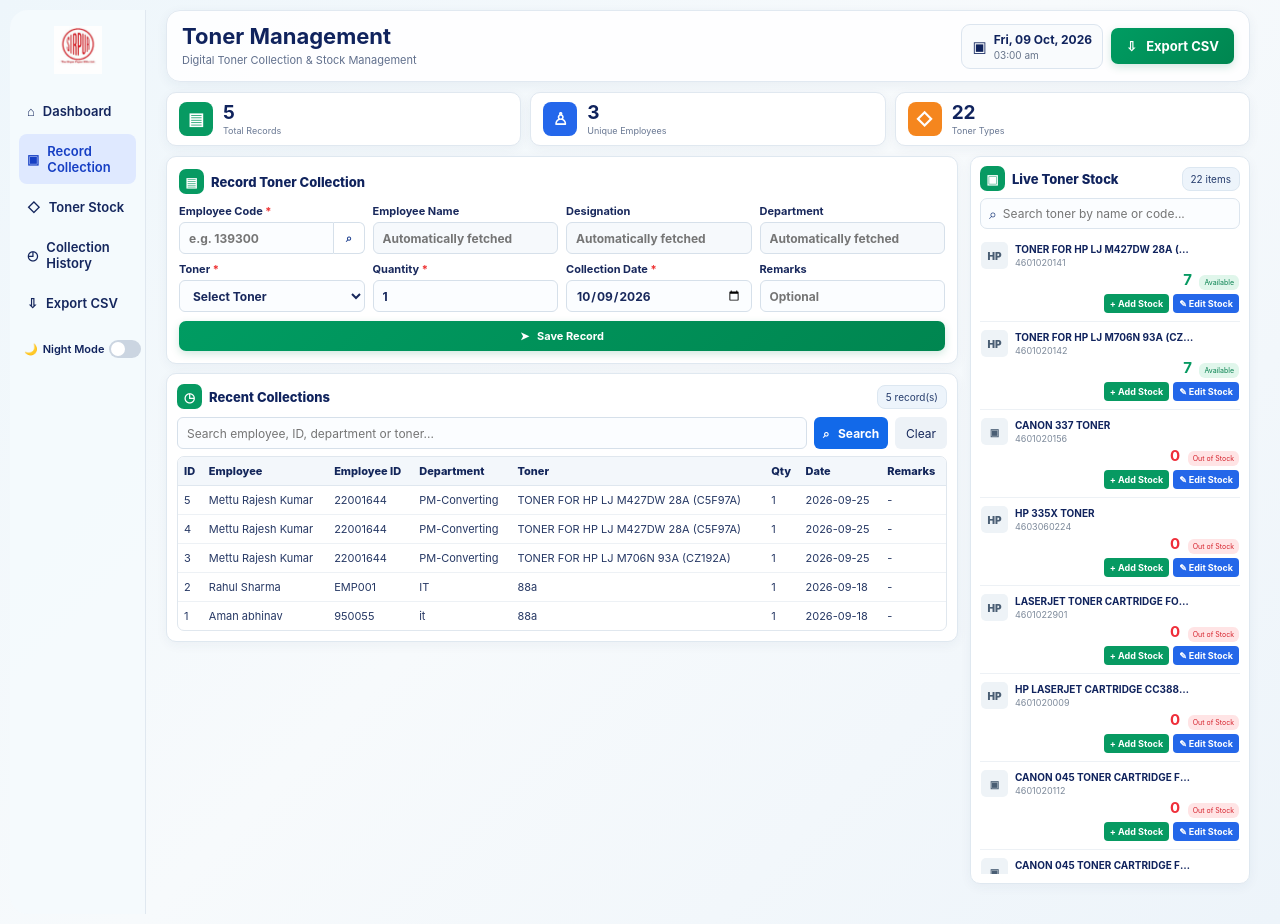
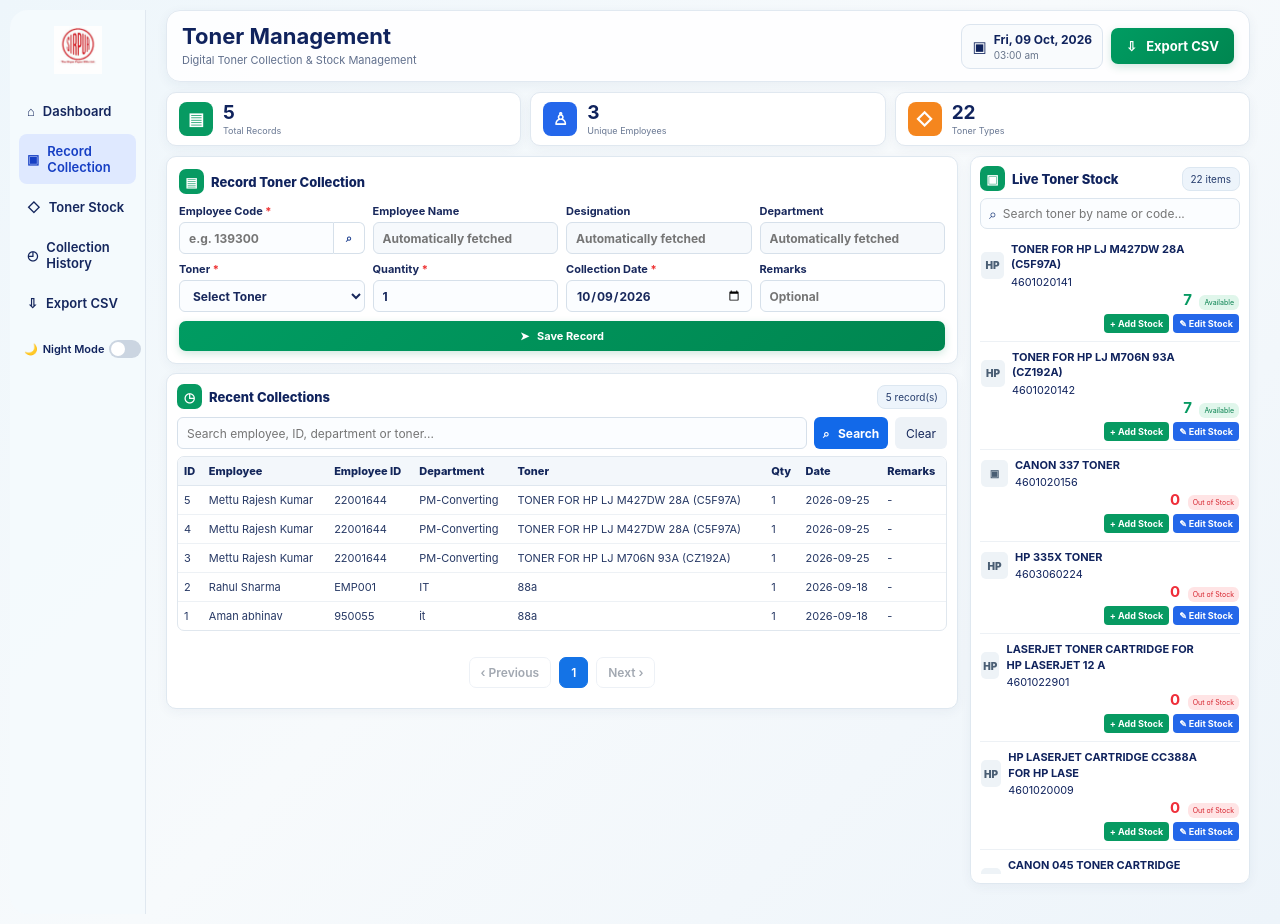
Before and after one commit to abhinavaman/SPM-Toner-Collection, a Flask app: page / in a window 1280 px wide. Run offline with Flask 3, Linux system fonts and the light colour scheme; data comes from the database, SQL or seed files in the repository.

Commit message:
Display full toner names in live stock

```diff
--- a/static/style.css
+++ b/static/style.css
@@ -1,6 +1,46 @@
 /* =====================================================
    NIGHT MODE TOGGLE
 ===================================================== */
+
+.collection-pagination {
+    display: flex;
+    justify-content: center;
+    align-items: center;
+    gap: 8px;
+    margin-top: 16px;
+    padding: 10px 0;
+}
+
+.collection-pagination button {
+    border: 1px solid #d9e1ec;
+    background: #ffffff;
+    color: #334155;
+    border-radius: 7px;
+    padding: 7px 11px;
+    font-size: 12px;
+    font-weight: 600;
+    cursor: pointer;
+}
+
+.collection-pagination button:hover {
+    background: #f1f5f9;
+}
+
+.collection-pagination button:disabled {
+    opacity: 0.45;
+    cursor: not-allowed;
+}
+
+.collection-pagination #collectionPageNumbers {
+    display: flex;
+    gap: 5px;
+}
+
+.collection-pagination #collectionPageNumbers button.active-page {
+    background: #1473e6;
+    color: #ffffff;
+    border-color: #1473e6;
+}
 
 .night-mode {
     display: flex;
@@ -174,7 +214,17 @@ tbody tr:last-child td{border-bottom:0}.empty{text-align:center;color:#8896a9;pa
 .stock-item{position:relative;padding:8px 1px;border-bottom:1px solid #edf1f5}
 .toner-info{display:flex;gap:7px;align-items:center;padding-right:35px}
 .toner-thumb{width:27px;height:27px;border-radius:5px;background:#eef3f7;display:grid;place-items:center;font-size:10px;font-weight:900;color:#4a5e74}
-.toner-info strong{display:block;font-size:10px;line-height:1.25;max-width:180px;white-space:nowrap;overflow:hidden;text-overflow:ellipsis}.toner-info small{display:block;color:#7c899a;font-size:9px;margin-top:2px}
+
+.toner-info strong {
+    display: block;
+    font-size: 11px;
+    line-height: 1.4;
+    white-space: normal;
+    overflow: visible;
+    overflow-wrap: anywhere;
+    max-width: none;
+}
+
 .stock-right{position:relative;min-height:35px;padding-top:3px;text-align:right}
 .qty{font-size:15px;line-height:1}.qty.good{color:#079a62}.qty.low{color:#f27c16}.qty.out{color:#ef2e3a}
 .status{font-size:7px;margin-left:4px;padding:3px 5px;border-radius:6px;display:inline-block}.good-badge{background:#e0f6eb;color:#07804f}.low-badge{background:#fff0d9;color:#d36a00}.out-badge{background:#ffe4e5;color:#d5222c}
--- a/templates/index.html
+++ b/templates/index.html
@@ -732,9 +732,7 @@
 
 
                                 {% for r in rows %}
-
-
-                                    <tr>
+    <tr class="collection-row">
 
 
                                         <td>
@@ -807,7 +805,28 @@
 
 
                     </div>
-
+<!-- PAGINATION -->
+<div class="collection-pagination">
+
+    <button
+        type="button"
+        id="previousPage"
+        onclick="changeCollectionPage(-1)"
+    >
+        ‹ Previous
+    </button>
+
+    <div id="collectionPageNumbers"></div>
+
+    <button
+        type="button"
+        id="nextPage"
+        onclick="changeCollectionPage(1)"
+    >
+        Next ›
+    </button>
+
+</div>
 
                 </section>
 
@@ -1484,6 +1503,165 @@ document.addEventListener(
     }
 );
 
+/* =====================================================
+   RECENT COLLECTIONS PAGINATION
+===================================================== */
+
+let collectionCurrentPage = 1;
+
+const collectionRowsPerPage = 10;
+
+
+function showCollectionPage(page) {
+
+    const rows = document.querySelectorAll(
+        ".collection-row"
+    );
+
+    const totalPages = Math.ceil(
+        rows.length / collectionRowsPerPage
+    );
+
+    if (totalPages === 0) {
+        return;
+    }
+
+    if (page < 1) {
+        page = 1;
+    }
+
+    if (page > totalPages) {
+        page = totalPages;
+    }
+
+    collectionCurrentPage = page;
+
+
+    rows.forEach((row, index) => {
+
+        const start =
+            (collectionCurrentPage - 1)
+            * collectionRowsPerPage;
+
+        const end =
+            start + collectionRowsPerPage;
+
+        if (index >= start && index < end) {
+
+            row.style.display = "";
+
+        } else {
+
+            row.style.display = "none";
+
+        }
+
+    });
+
+
+    updateCollectionPagination(totalPages);
+}
+
+
+function updateCollectionPagination(totalPages) {
+
+    const pageNumbers =
+        document.getElementById(
+            "collectionPageNumbers"
+        );
+
+    const previousButton =
+        document.getElementById(
+            "previousPage"
+        );
+
+    const nextButton =
+        document.getElementById(
+            "nextPage"
+        );
+
+
+    if (!pageNumbers) {
+        return;
+    }
+
+
+    pageNumbers.innerHTML = "";
+
+
+    for (
+        let page = 1;
+        page <= totalPages;
+        page++
+    ) {
+
+        const button =
+            document.createElement("button");
+
+        button.type = "button";
+
+        button.textContent = page;
+
+
+        if (
+            page ===
+            collectionCurrentPage
+        ) {
+
+            button.classList.add(
+                "active-page"
+            );
+
+        }
+
+
+        button.onclick = function () {
+
+            showCollectionPage(page);
+
+        };
+
+
+        pageNumbers.appendChild(button);
+
+    }
+
+
+    if (previousButton) {
+
+        previousButton.disabled =
+            collectionCurrentPage === 1;
+
+    }
+
+
+    if (nextButton) {
+
+        nextButton.disabled =
+            collectionCurrentPage === totalPages;
+
+    }
+
+}
+
+
+function changeCollectionPage(direction) {
+
+    showCollectionPage(
+        collectionCurrentPage + direction
+    );
+
+}
+
+
+document.addEventListener(
+    "DOMContentLoaded",
+    function () {
+
+        showCollectionPage(1);
+
+    }
+);
 
 </script>
 
```
